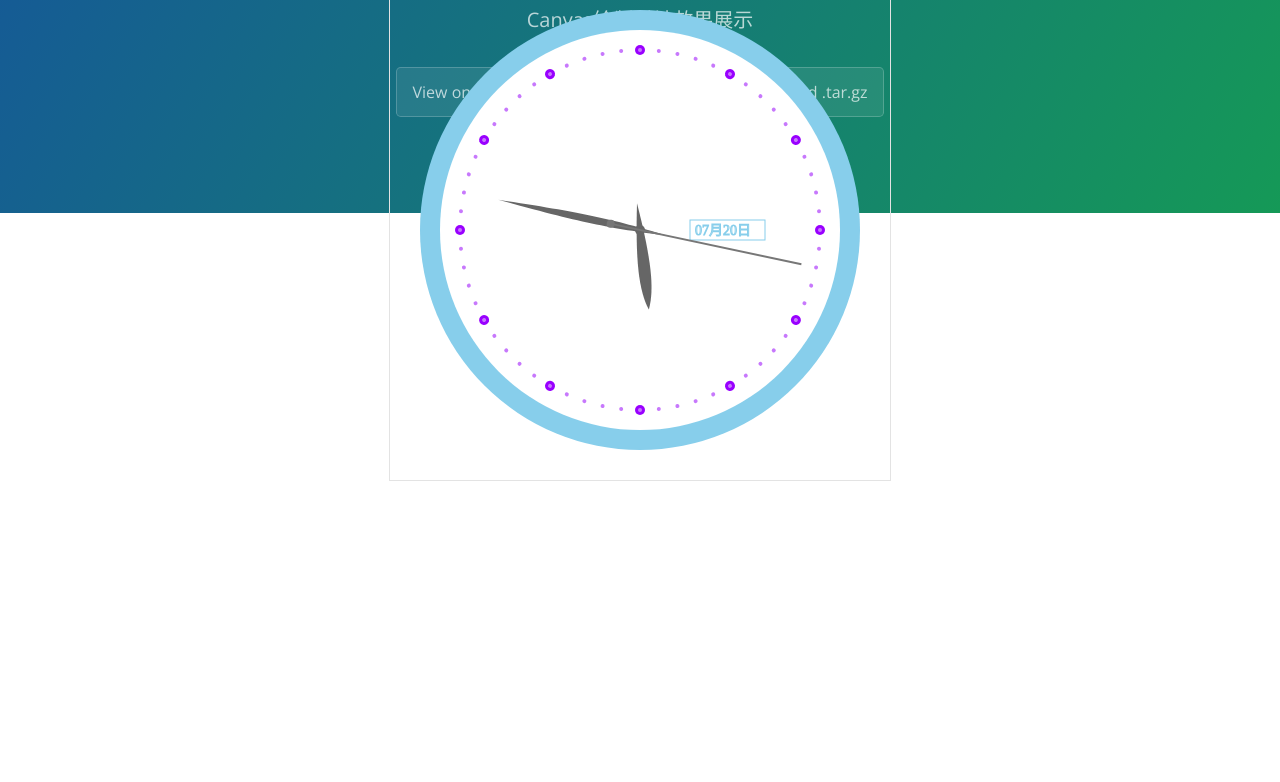
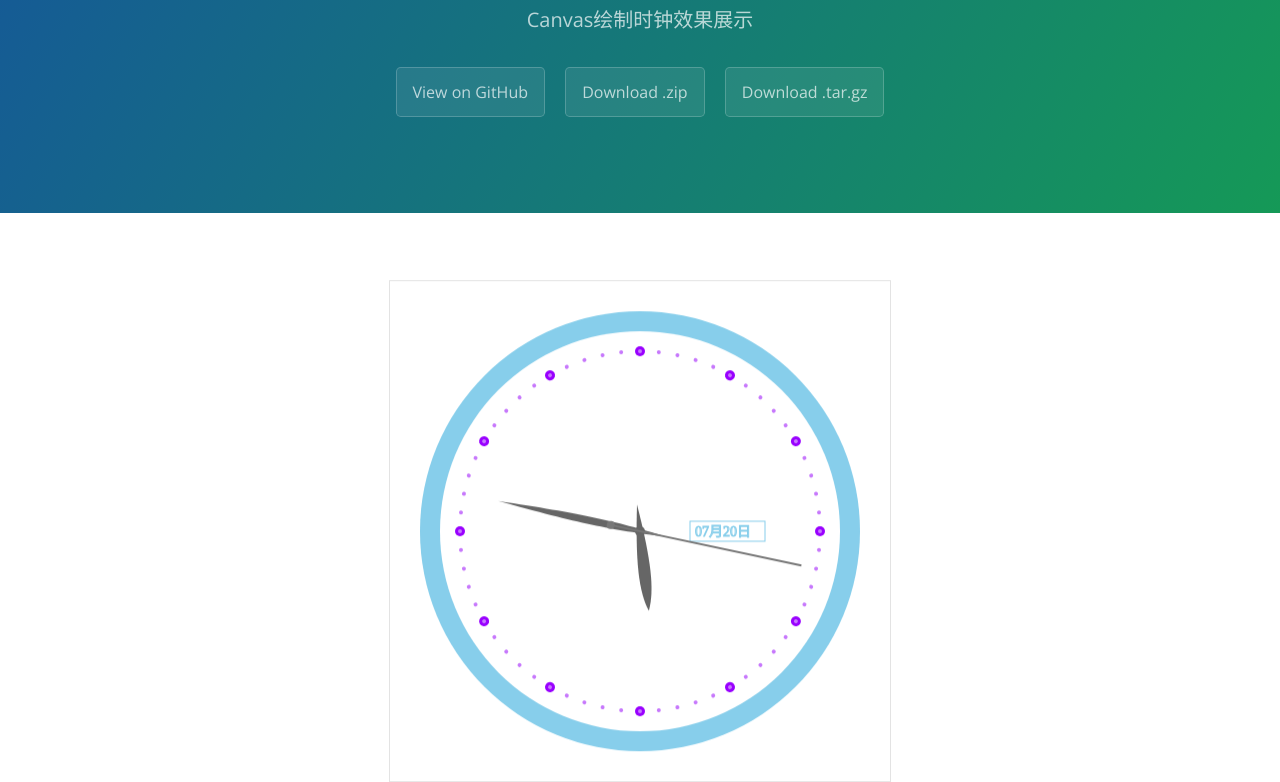
Before and after one commit to Honycc/CanvasClock, a plain HTML site: page index.html in a window 1280 px wide. Shown: the part 170-952 px from the top of the page. Before the commit the page ends 800 px from the top, so only its background shows below. Drawn offline with nearby package versions, Linux system fonts and the light colour scheme.

Commit message:
Update index.html

```diff
--- a/index.html
+++ b/index.html
@@ -13,7 +13,7 @@
             position: absolute;
             left: 50%;
             top: 50%;
-            transform: translate(-50%, -50%);
+            transform: translate(-50%, 10%);
             border: 1px solid #e3e3e3;
         }
     </style>
```
